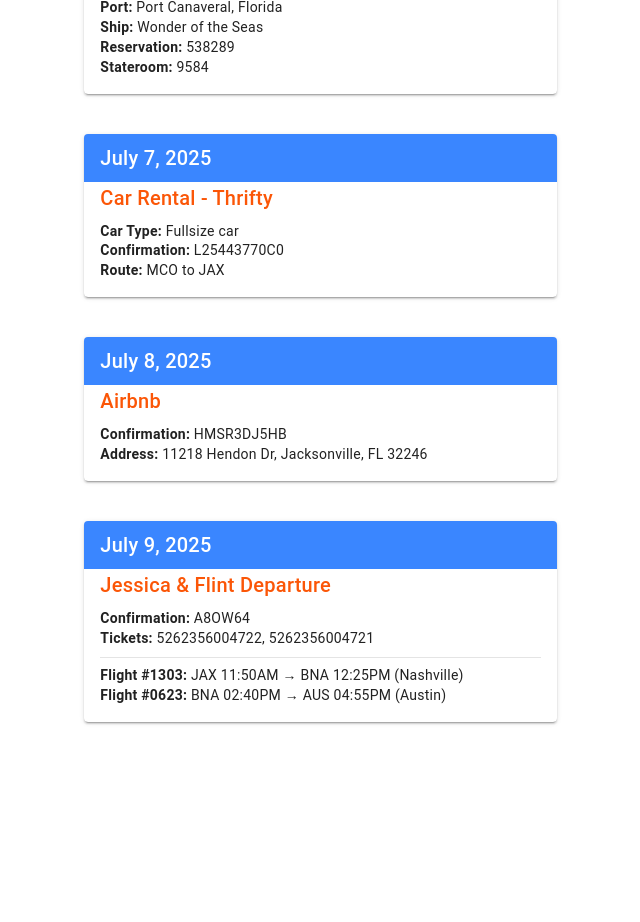
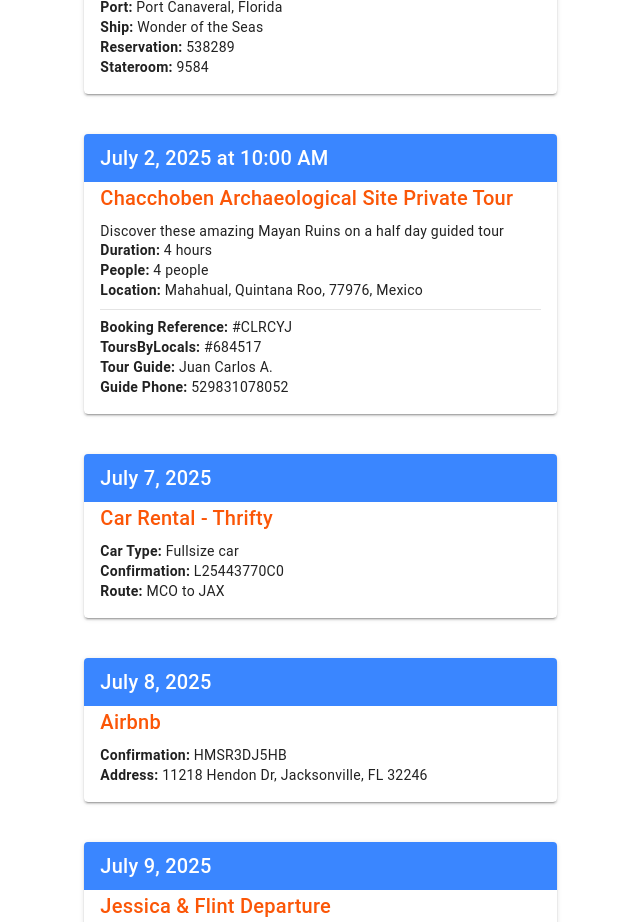
Before and after one commit to FlintShadey/Itenerary, a Vue app: page / in a window 1280 px wide. Shown: the part 920-1842 px from the top of the page, without its empty margins (71-711 px from the left). Before the commit the page ends 1674 px from the top, so only its background shows below. Built offline with nearby package versions, Linux system fonts and the light colour scheme.

Commit message:
Add July 2 itinerary details and update script reference in index.html
- Updated the script reference in index.html to the latest version.
- Added a new itinerary entry for July 2, 2025, including details for a private tour of the Chacchoben Archaeological Site.

```diff
--- a/src/App.vue
+++ b/src/App.vue
@@ -82,6 +82,37 @@
                     <p><strong>Ship:</strong> Wonder of the Seas</p>
                     <p><strong>Reservation:</strong> 538289</p>
                     <p><strong>Stateroom:</strong> 9584</p>
+                  </v-card-text>
+                </v-card>
+              </v-col>
+            </v-row>
+
+            <!-- July 2 -->
+            <v-row>
+              <v-col cols="12" md="6">
+                <v-card hover elevation="2" class="mb-4">
+                  <v-card-title class="primary"
+                    >July 2, 2025 at 10:00 AM</v-card-title
+                  >
+                  <v-card-text>
+                    <h3 class="text-h6 secondary--text mb-2">
+                      Chacchoben Archaeological Site Private Tour
+                    </h3>
+                    <p>
+                      Discover these amazing Mayan Ruins on a half day guided
+                      tour
+                    </p>
+                    <p><strong>Duration:</strong> 4 hours</p>
+                    <p><strong>People:</strong> 4 people</p>
+                    <p>
+                      <strong>Location:</strong> Mahahual, Quintana Roo, 77976,
+                      Mexico
+                    </p>
+                    <v-divider class="my-2"></v-divider>
+                    <p><strong>Booking Reference:</strong> #CLRCYJ</p>
+                    <p><strong>ToursByLocals:</strong> #684517</p>
+                    <p><strong>Tour Guide:</strong> Juan Carlos A.</p>
+                    <p><strong>Guide Phone:</strong> 529831078052</p>
                   </v-card-text>
                 </v-card>
               </v-col>
```
Also changed, not shown: 3 other files (tests, documents, lock files or other folders).
